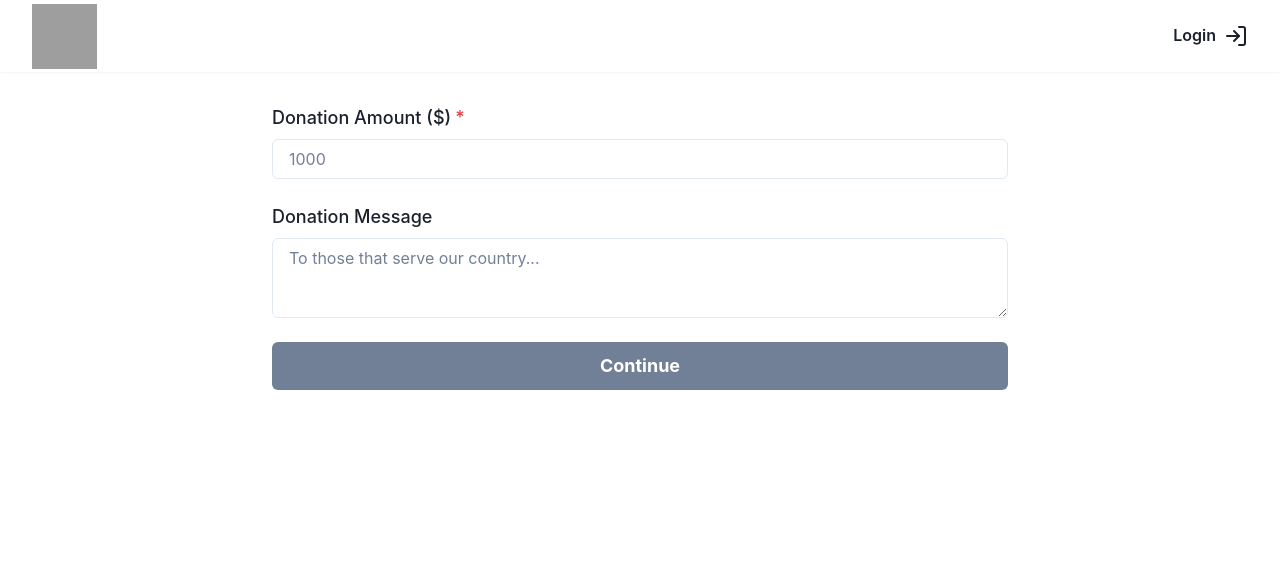
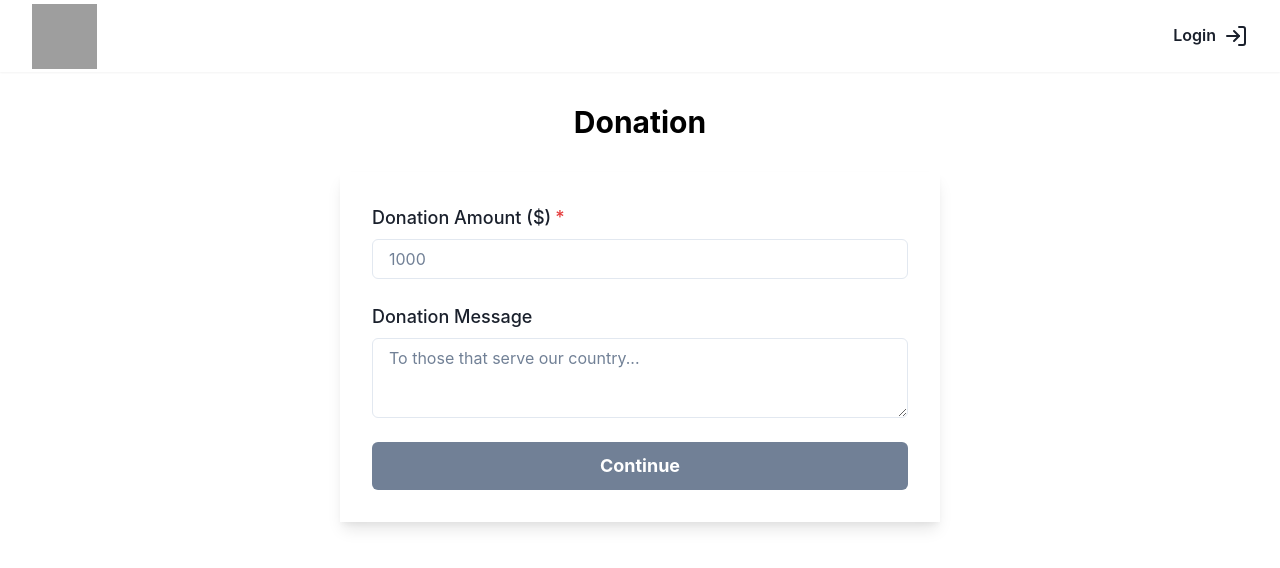
Before and after one commit to michellechang02/veterans-society, a React (Vite) app in the folder frontend/: page /1/donate in a window 1280 px wide. Shown: the top 568 px of the page. Built offline with nearby package versions, Linux system fonts and the light colour scheme; grey boxes are pictures that could not be loaded.

Commit message:
fix(fixed form): fix form frontend

```diff
--- a/frontend/src/components/Donate.tsx
+++ b/frontend/src/components/Donate.tsx
@@ -10,6 +10,9 @@ import {
     HStack,
     IconButton,
     Spacer,
+    VStack,
+    Heading,
+    useToast,
 } from '@chakra-ui/react';
 import { BiArrowBack } from 'react-icons/bi';
 
@@ -28,6 +31,7 @@ type Props = object;
 const Donate: React.FC<Props> = () => {
     const [informationForm, setInformationForm] = React.useState<DonationInformationForm | null>(null);
     const [paymentForm, setPaymentForm] = React.useState<DonationPaymentForm | null>(null);
+    const toast = useToast();
 
     const handleInformationSubmit = (event: React.FormEvent<HTMLFormElement>) => {
         event.preventDefault();
@@ -47,12 +51,33 @@ const Donate: React.FC<Props> = () => {
         const securityCode = Number(formData.get('securityCode'));
 
         setPaymentForm({ cardNumber, expiryDate, securityCode });
+        toast({
+            title: "Donation successful",
+            description: `Thank you for your donation of $${informationForm?.amount}`,
+            status: "success",
+            duration: 5000,
+            isClosable: true,
+        });
+        console.log(cardNumber, expiryDate, securityCode);
+        console.log(paymentForm);
     };
 
     return (
-        <Box p={8} maxW="800px" mx="auto">
+        <>
+            <Heading as="h2" size="lg" textAlign="center" mb={8} color="black" fontFamily="body" mt={8}>
+                Donation
+            </Heading>
+            <Box
+                shadow="lg"
+                p={8}
+                mx="auto"
+                bgColor="white"
+                maxW="600px"
+                w="full"
+            >
+                <VStack spacing={8} align="center" w="full">
                     {informationForm == null && (
-                <form onSubmit={handleInformationSubmit}>
+                        <form onSubmit={handleInformationSubmit} style={{width: '100%'}}>
                             <Stack spacing={6}>
                                 <FormControl id="amount" isRequired>
                                     <FormLabel fontSize="lg">Donation Amount ($)</FormLabel>
@@ -79,10 +104,10 @@ const Donate: React.FC<Props> = () => {
                         </form>
                     )}
                     {informationForm != null && (
-                <Box>
+                        <Box w="full">
                             <IconButton icon={<BiArrowBack />} aria-label="Back" onClick={() => setInformationForm(null)} />
                             <Spacer h={8}/>
-                    <form onSubmit={handlePaymentSubmit}>
+                            <form onSubmit={handlePaymentSubmit} style={{width: '100%'}}>
                                 <Stack spacing={6}>
                                     <FormControl id="cardNumber" isRequired>
                                         <FormLabel fontSize="lg">Card Number</FormLabel>
@@ -115,7 +140,9 @@ const Donate: React.FC<Props> = () => {
                             </form>
                         </Box>
                     )}
+                </VStack>
             </Box>
+        </>
     );
 };
 
```
Lines whose indentation alone changed are shown as unchanged.
